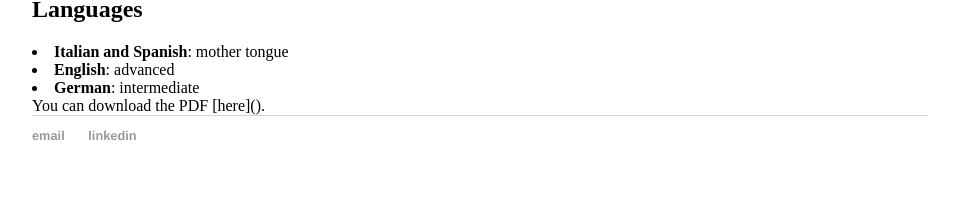
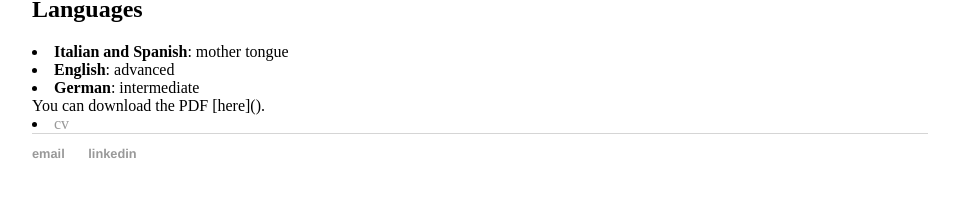
Before and after one commit to ltnoce/ltnoce.github.io, a Jekyll site: the page built from about/index.html, in a window 1280 px wide. Shown: the part 568-765 px from the top of the page, without its empty margins (160-1115 px from the left). Built offline with Jekyll 4.4.1, drawn with Linux system fonts in a browser that asks for light colours.

```diff
--- a/about/index.html
+++ b/about/index.html
@@ -32,6 +32,8 @@ title: About Lucas Noce
 
 			You can download the PDF [here]({{ ltnoce.github.io/CV_Lucas_Noce.pdf }}).
 
+			<li><a href="https://ltnoce.github.io/CV_Lucas_Noce.pdf">cv</a></li>
+
 
 
 
```
